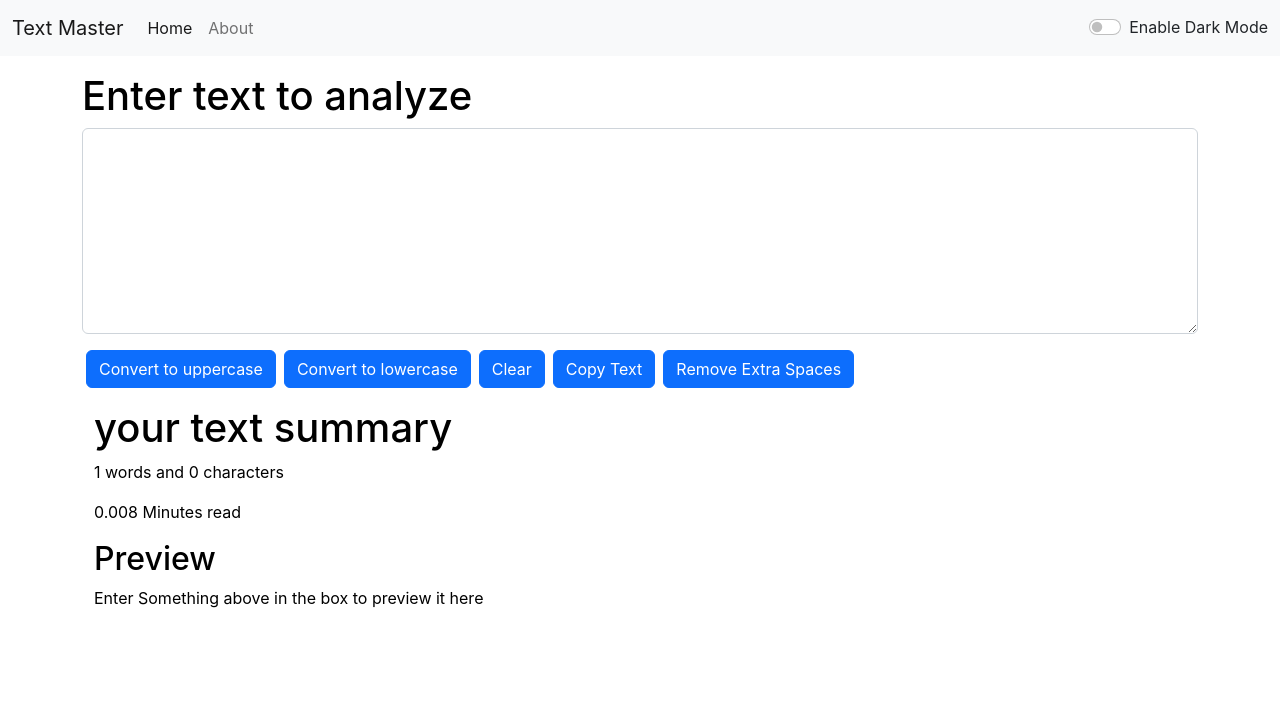
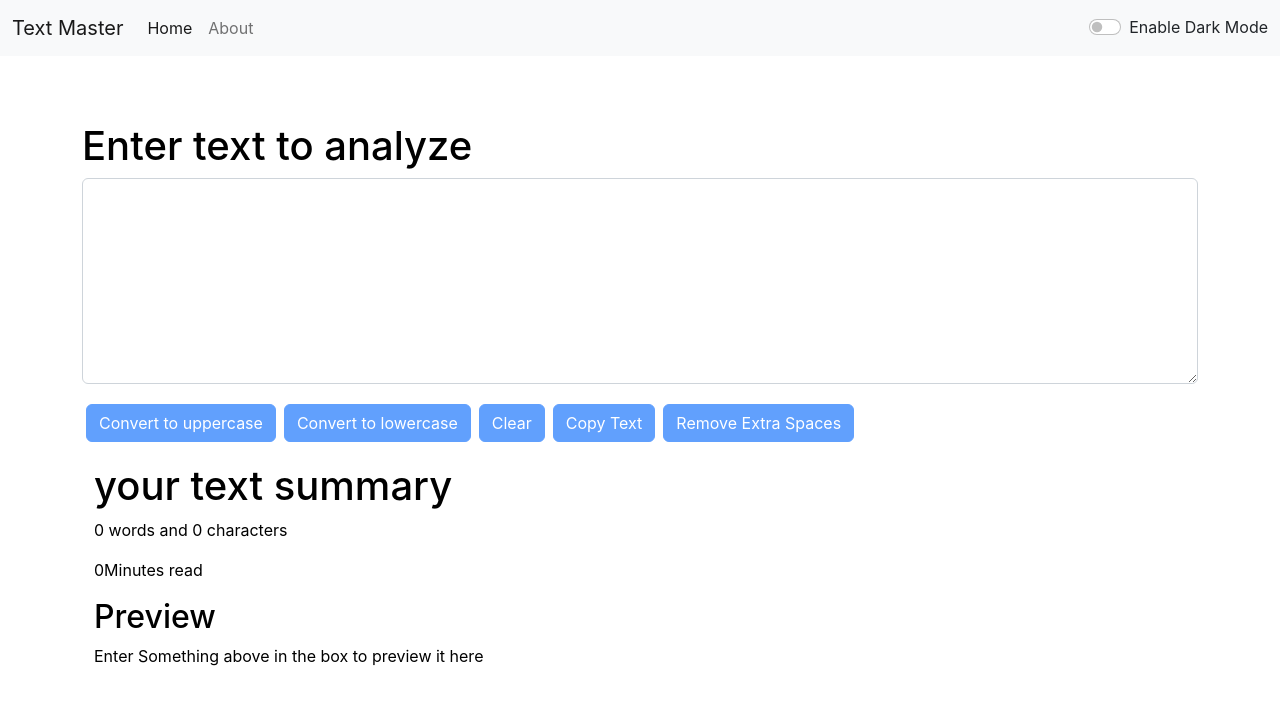
Before and after one commit to mtalhabaig3/Text-master, a React (Create React App) app: page / in a window 1280 px wide. Shown: the top 704 px of the page. Built offline with nearby package versions, Linux system fonts and the light colour scheme.

Commit message:
fixed some issues with the app

```diff
--- a/src/components/Alert.js
+++ b/src/components/Alert.js
@@ -6,7 +6,8 @@ export default function Alert(props) {
     return lower.charAt(0).toUpperCase() + lower.slice(1);
   };
   return (
-    props.alert && (
+    <div style={{ height: "50px" }}>
+      {props.alert && (
         <div
           className={`alert alert-${props.alert.type} alert-dismissible fade show`}
           role="alert"
@@ -14,6 +15,7 @@ export default function Alert(props) {
           {console.log(props.alert)}
           <strong>{Capitalize(props.alert.type)}</strong>:{props.alert.msg}
         </div>
-    )
+      )}
+    </div>
   );
 }
--- a/src/components/TextForm.js
+++ b/src/components/TextForm.js
@@ -52,19 +52,39 @@ export default function TextForm(props) {
             }}
           ></textarea>
         </div>
-        <button className="btn btn-primary mx-1" onClick={handleUpperCase}>
+        <button
+          disabled={text.length === 0}
+          className="btn btn-primary mx-1 my-1"
+          onClick={handleUpperCase}
+        >
           Convert to uppercase
         </button>
-        <button className="btn btn-primary mx-1" onClick={handleLowerCase}>
+        <button
+          className="btn btn-primary mx-1 my-1"
+          disabled={text.length === 0}
+          onClick={handleLowerCase}
+        >
           Convert to lowercase
         </button>
-        <button className="btn btn-primary mx-1" onClick={handleClear}>
+        <button
+          disabled={text.length === 0}
+          className="btn btn-primary mx-1 my-1"
+          onClick={handleClear}
+        >
           Clear
         </button>
-        <button className="btn btn-primary mx-1" onClick={handleCopy}>
+        <button
+          disabled={text.length === 0}
+          className="btn btn-primary mx-1 my-1"
+          onClick={handleCopy}
+        >
           Copy Text
         </button>
-        <button className="btn btn-primary mx-1" onClick={handleExtraSpaces}>
+        <button
+          disabled={text.length === 0}
+          className="btn btn-primary mx-1 my-1"
+          onClick={handleExtraSpaces}
+        >
           Remove Extra Spaces
         </button>
         {/* <button className="btn btn-primary mx-1" onClick={handleRemoveExSpace}>
@@ -79,9 +99,20 @@ export default function TextForm(props) {
       >
         <h1>your text summary</h1>
         <p>
-          {text.split(" ").length} words and {text.length} characters
+          {
+            text.split(" ").filter((element) => {
+              return element.length !== 0;
+            }).length
+          }{" "}
+          words and {text.length} characters
         </p>
-        <p>{0.008 * text.split(" ").length} Minutes read</p>
+        <p>
+          {0.008 *
+            text.split(" ").filter((element) => {
+              return element.length !== 0;
+            }).length}
+          Minutes read
+        </p>
         <h2>Preview</h2>
         <p>
           {text.length > 0
```
Also changed, not shown: src/components/About.js (+16 -21 lines). Lines whose indentation alone changed are shown as unchanged.
